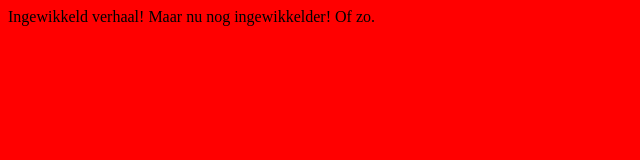
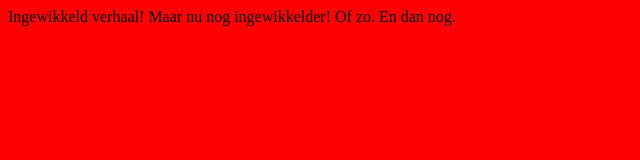
Before and after one commit to gitpeut/novi-git-commit, a plain HTML site: page index.html in a window 1280 px wide. Shown: the full height of the page, 0-640 px from the left. Drawn offline with Linux system fonts and the light colour scheme.

```diff
--- a/index.html
+++ b/index.html
@@ -8,6 +8,6 @@
 <body>
 Ingewikkeld verhaal!
 Maar nu nog ingewikkelder!
-Of zo.
+Of zo. En dan nog.
 </body>
 </html>
```
